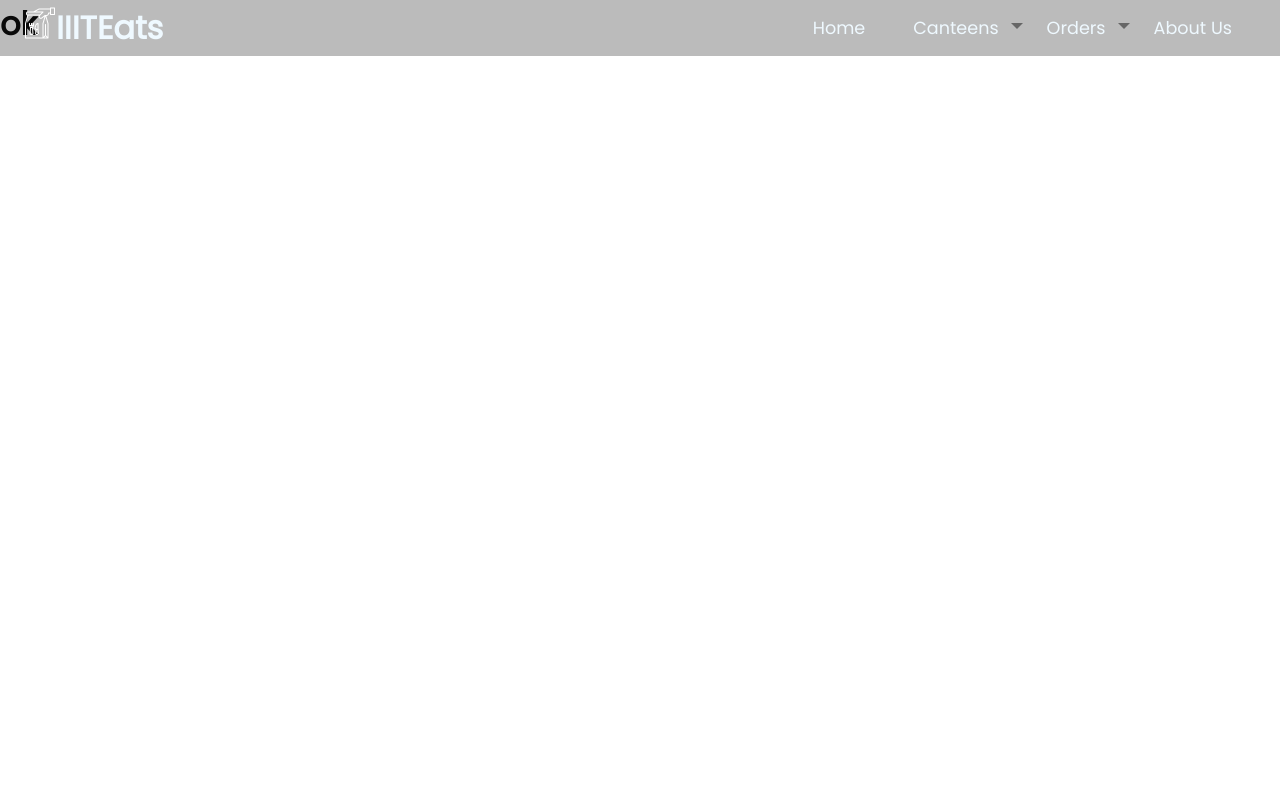
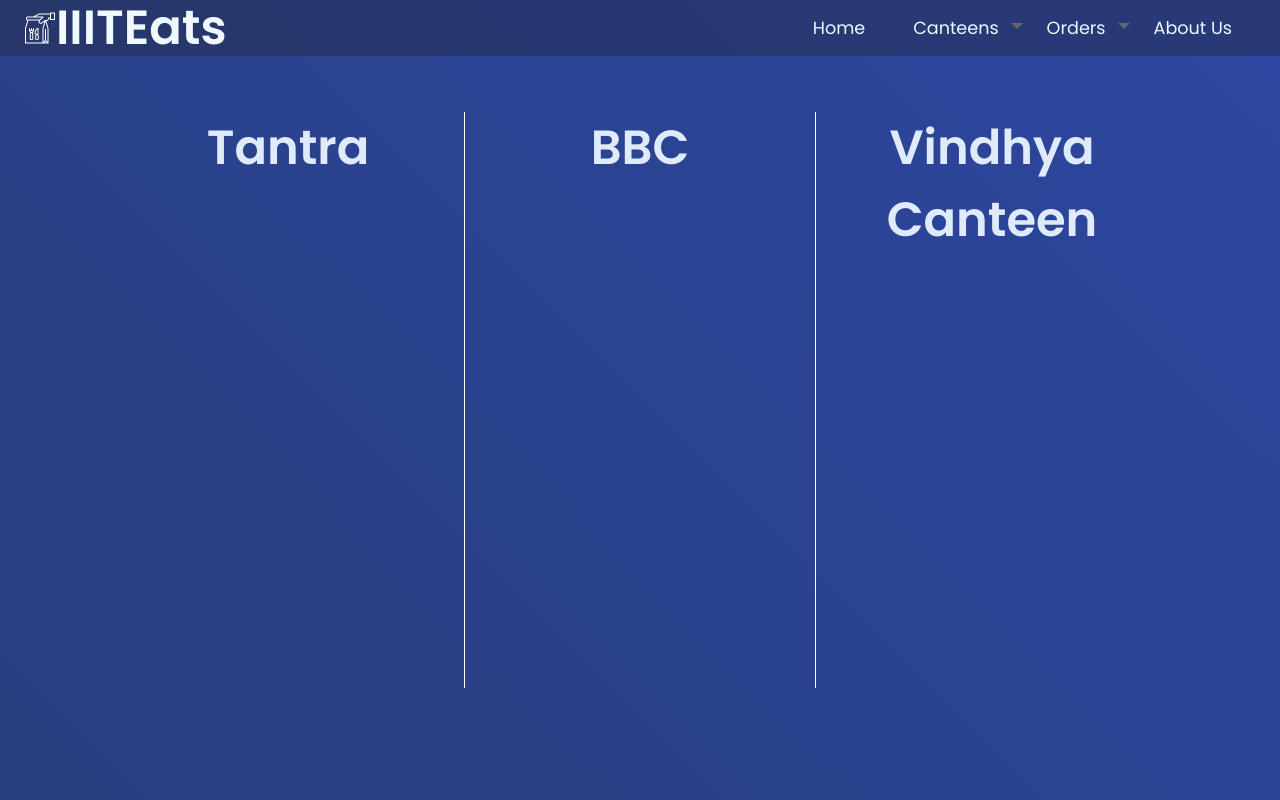
Before and after one commit to PraneethJain/IIITEats, a Flask app: page /orders/pending in a window 1280 px wide. Run offline with Flask 3, Linux system fonts and the light colour scheme; data that the repository does not hold is empty.

Commit message:
sending orders to pending page

```diff
--- a/app.py
+++ b/app.py
@@ -48,19 +48,39 @@ def canteen(name: str) -> str:
 
 @app.route("/orders/pending")
 def pending():
-    return render_template("pending_orders.html")
+    orders = table.all()
+    tantra_orders = []
+    bbc_orders = []
+    vc_orders = []
+
+    for order in orders:
+        if order["canteen"] == "Tantra":
+            tantra_orders.append(order)
+        elif order["canteen"] == "BBC":
+            bbc_orders.append(order)
+        elif order["canteen"] == "Vindhya Canteen":
+            vc_orders.append(order)
+
+    return render_template(
+        "pending_orders.html",
+        tantra_orders=tantra_orders,
+        bbc_orders=bbc_orders,
+        vc_orders=vc_orders,
+    )
 
 
 @app.route("/api/addOrder", methods=["POST"])
 def addOrder():
-    print(request.form)
+    # print(request.form)
     data = {
         "name": request.form.get("name"),
         "hostel": request.form.get("hostel"),
         "room-number": request.form.get("room-number"),
         "phone-number": request.form.get("phone-number"),
         "cost": request.form.get("cost"),
+        "canteen": request.form.get("canteen"),
         "time": str(datetime.now()),
+        "status": "pending",
         "orders": [],
     }
     for k, v in request.form.items():
@@ -71,6 +91,7 @@ def addOrder():
         else:
             data["orders"].append((k, v))
 
+    # print(data)
     table.insert(data)
     return redirect("/orders/pending")
 
--- a/static/css/base.css
+++ b/static/css/base.css
@@ -6,6 +6,11 @@
 @font-face {
   font-family: Poppins-Bold;
   src: url(../fonts/Poppins/Poppins-Bold.ttf);
+}
+
+@font-face {
+  font-family: Poppins-SemiBold;
+  src: url(../fonts/Poppins/Poppins-SemiBold.ttf);
 }
 
 * {
--- /dev/null
+++ b/static/css/pending_orders.css
@@ -0,0 +1,21 @@
+.background {
+  width: 100vw;
+  min-height: 100vh;
+  display: grid;
+  grid-template-columns: repeat(3, 1fr);
+  padding: 7rem;
+  text-align: center;
+  background-color: #293f7f;
+  background-image: linear-gradient(45deg, #293f7f 0%, #2d46a0 100%);
+  color: #dfebfa;
+}
+
+h1 {
+  font-size: 3rem;
+  font-family: Poppins-SemiBold;
+}
+
+.bbc {
+  border-left: 1px solid white;
+  border-right: 1px solid white;
+}
--- a/templates/base.html
+++ b/templates/base.html
@@ -26,8 +26,8 @@
                   <li class="dropDown-menu">
                     <a href="#">Orders</a>
                     <ul>
-                    <li><a href="/pending">Pending</a></li>
-                    <li><a href="/accepted">Accepted</a></li>
+                    <li><a href="/orders/pending">Pending</a></li>
+                    <li><a href="/orders/accepted">Accepted</a></li>
                     </ul>
                   </li>
                   <li>
--- a/templates/canteen.html
+++ b/templates/canteen.html
@@ -71,6 +71,7 @@ content %}
       </tr>
     </table>
     <input type="hidden" name="cost" class="total-cost-hidden" value="0" />
+    <input type="hidden" name="canteen" value="{{ name }}" />
     <input type="submit" value="Submit" />
   </div>
 
--- a/templates/pending_orders.html
+++ b/templates/pending_orders.html
@@ -1,6 +1,30 @@
 {% extends 'base.html' %} {% block title %} Pending Orders {% endblock %} {%
 block content %}
 
-<h1>ok</h1>
+<link rel="stylesheet" href="{{ url_for('static', filename='css/pending_orders.css') }}">
+
+<div class="background">
+
+<div class="tantra">
+  <h1>Tantra</h1>
+  <div class="orders">
+
+  </div>
+</div>
+
+<div class="bbc">
+  <h1>BBC</h1>
+  <div class="orders">
+
+  </div>
+</div>
+
+<div class="vc">
+  <h1>Vindhya Canteen</h1>
+  <div class="orders">
+  </div>
+</div>
+
+</div>
 
 {% endblock %}
```
Also changed, not shown: db.json (+61 -0 lines).
